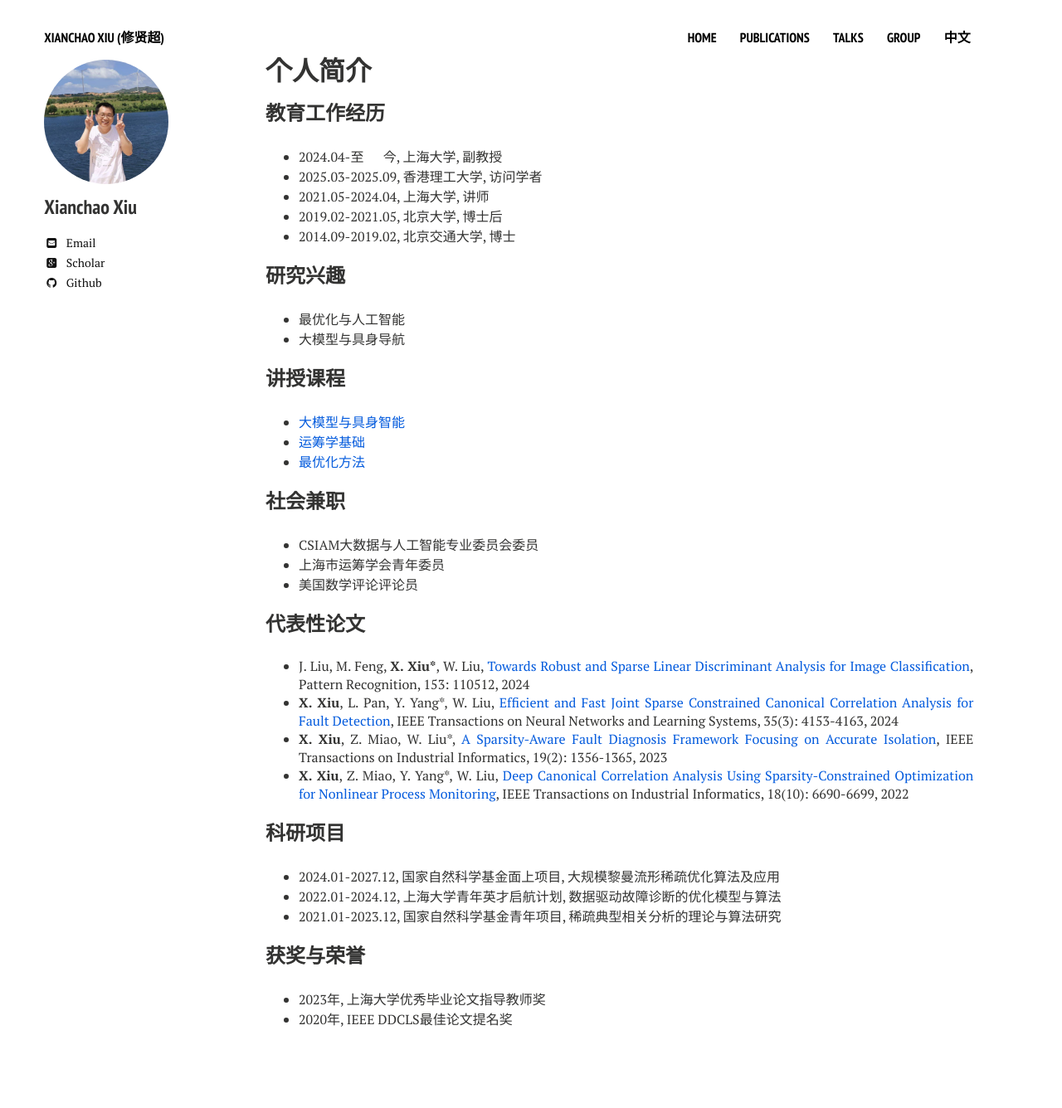
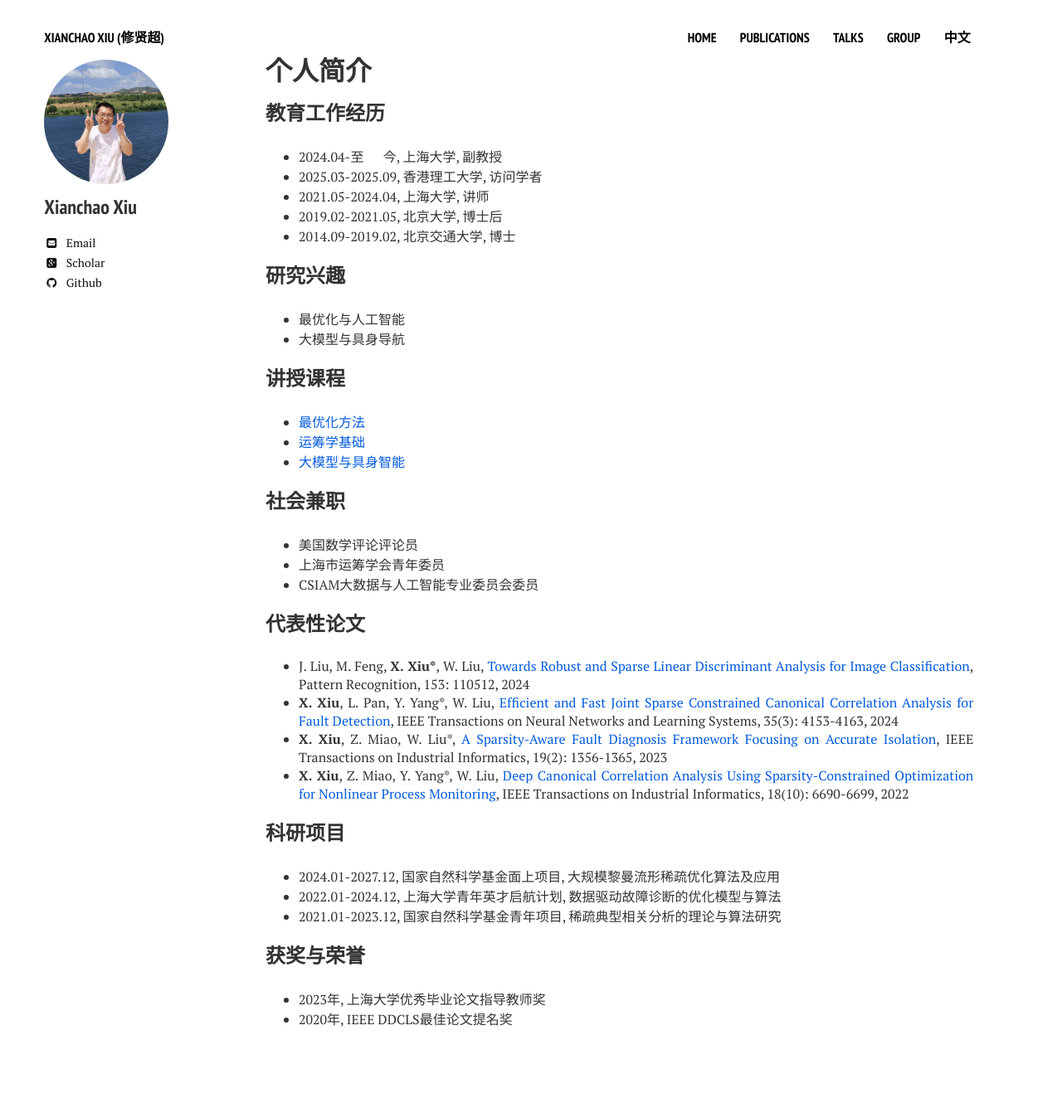
Before and after one commit to xianchaoxiu/xianchaoxiu.github.io, a Jekyll site: the page built from chinese/index.md, in a window 1280 px wide. Shown: the whole page at 83% size. Built offline with Jekyll 4.4.1, drawn with Linux system fonts in a browser that asks for light colours; nearby versions of some CDN libraries.

Commit message:
Update index.md

```diff
--- a/chinese/index.md
+++ b/chinese/index.md
@@ -23,21 +23,20 @@ share: false
 
 
 ### 讲授课程
+* <a href="https://xianchaoxiu.github.io/chinese/OPT/" class="textlink" target="_blank"> 最优化方法 </a><br>
+* <a href="https://xianchaoxiu.github.io/chinese/OR/" class="textlink" target="_blank"> 运筹学基础 </a><br>
 * <a href="https://xianchaoxiu.github.io/chinese/LLM/" class="textlink" target="_blank"> 大模型与具身智能 </a><br>
-* <a href="https://xianchaoxiu.github.io/chinese/OR/" class="textlink" target="_blank"> 运筹学基础 </a><br>
-* <a href="https://xianchaoxiu.github.io/chinese/OPT/" class="textlink" target="_blank"> 最优化方法 </a><br>
-
 
 ### 社会兼职
+* 美国数学评论评论员 <br>
+* 上海市运筹学会青年委员 <br>
 * CSIAM大数据与人工智能专业委员会委员 <br>
-* 上海市运筹学会青年委员 <br>
-* 美国数学评论评论员 <br>
 
 
 ### 代表性论文
-* J. Liu, M. Feng, <b>X. Xiu*</b>, W. Liu, <a href="https://www.sciencedirect.com/science/article/abs/pii/S0031320324002632" class="textlink" target="_blank">Towards Robust and Sparse Linear Discriminant Analysis for Image Classification</a>, Pattern Recognition, 153: 110512, 2024
-* <b>X. Xiu</b>, L. Pan, Y. Yang*, W. Liu, <a href="https://ieeexplore.ieee.org/document/9887978" class="textlink" target="_blank">Efficient and Fast Joint Sparse Constrained Canonical Correlation Analysis for Fault Detection</a>, IEEE Transactions on Neural Networks and Learning Systems, 35(3): 4153-4163, 2024
-* <b>X. Xiu</b>, Z. Miao, W. Liu*, <a href="https://ieeexplore.ieee.org/abstract/document/9788040" class="textlink" target="_blank">A Sparsity-Aware Fault Diagnosis Framework Focusing on Accurate Isolation</a>, IEEE Transactions on Industrial Informatics, 19(2): 1356-1365, 2023
+* J. Liu, M. Feng, <b>X. Xiu*</b>, W. Liu, <a href="https://www.sciencedirect.com/science/article/abs/pii/S0031320324002632" class="textlink" target="_blank">Towards Robust and Sparse Linear Discriminant Analysis for Image Classification</a>, Pattern Recognition, 153: 110512, 2024 <br>
+* <b>X. Xiu</b>, L. Pan, Y. Yang*, W. Liu, <a href="https://ieeexplore.ieee.org/document/9887978" class="textlink" target="_blank">Efficient and Fast Joint Sparse Constrained Canonical Correlation Analysis for Fault Detection</a>, IEEE Transactions on Neural Networks and Learning Systems, 35(3): 4153-4163, 2024 <br>
+* <b>X. Xiu</b>, Z. Miao, W. Liu*, <a href="https://ieeexplore.ieee.org/abstract/document/9788040" class="textlink" target="_blank">A Sparsity-Aware Fault Diagnosis Framework Focusing on Accurate Isolation</a>, IEEE Transactions on Industrial Informatics, 19(2): 1356-1365, 2023 <br>
 * <b>X. Xiu</b>, Z. Miao, Y. Yang*, W. Liu, <a href="https://ieeexplore.ieee.org/document/9583864" class="textlink" target="_blank">Deep Canonical Correlation Analysis Using Sparsity-Constrained Optimization for Nonlinear Process Monitoring</a>, IEEE Transactions on Industrial Informatics, 18(10): 6690-6699, 2022
 
 
```
